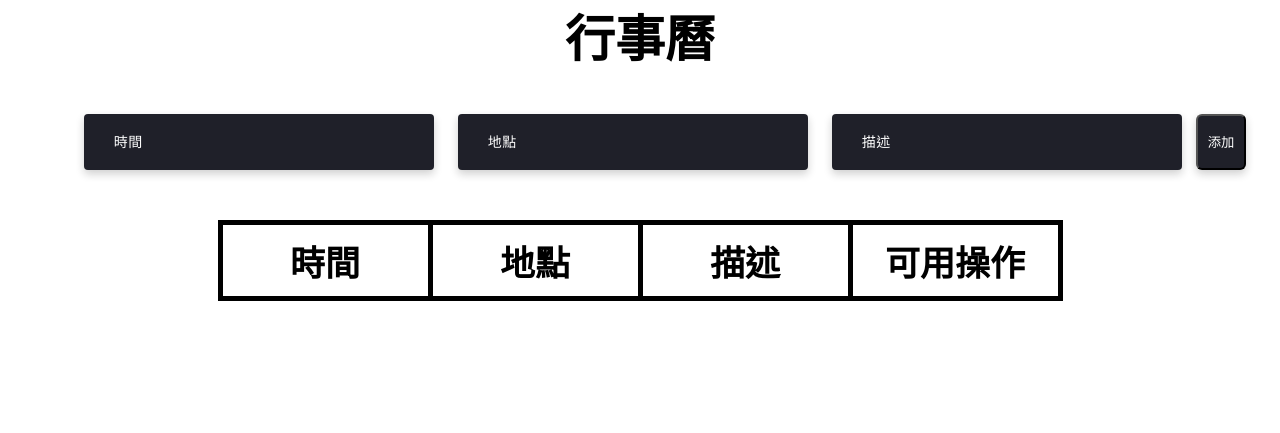
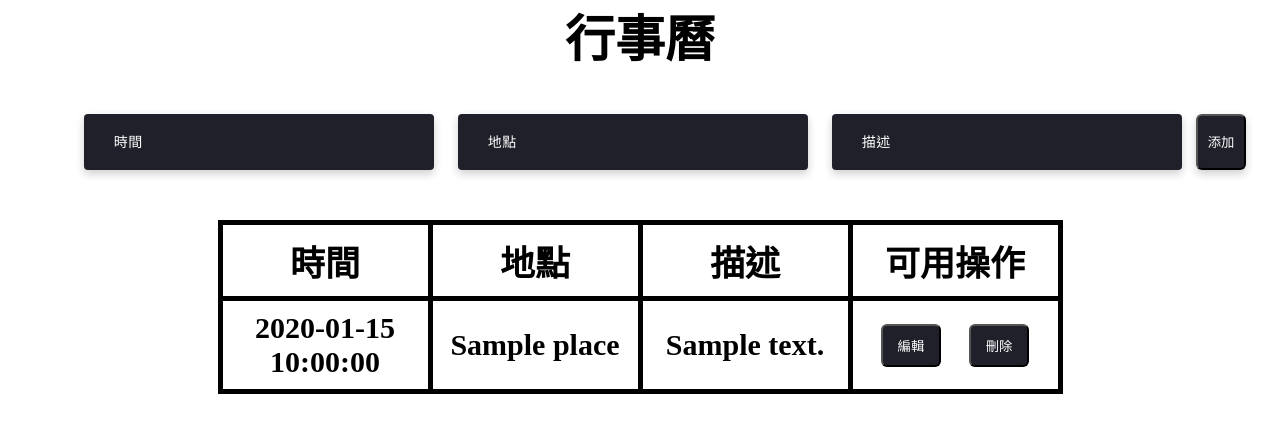
Before and after one commit to godempty/schedule-project, a Flask app: page /schedule in a window 1280 px wide. Shown: the part 35-468 px from the top of the page. Run offline with Flask 2, Linux system fonts and the light colour scheme; a database or web service that is not in the repository returns one stand-in record (values such as "Sample title"); lists and menus that the app fills with data are empty; some web fonts are replaced.

Commit message:
database and animation and some preference

```diff
--- a/server.py
+++ b/server.py
@@ -1,20 +1,27 @@
 from flask import Flask, redirect, render_template, request, url_for
 import pymongo
+from bson.objectid import ObjectId
 app = Flask(__name__)
 true = True
-myclient = pymongo.MongoClient('mongodb+srv://godempty:momo0305@cluster0.xshvh.mongodb.net/?retryWrites=true&w=majority',tls=True,tlsAllowInvalidCertificates=True)
+myclient = pymongo.MongoClient('mongodb+srv://godempty:momo0305@cluster0.i5qta6c.mongodb.net/?retryWrites=true&w=majority',tls=True,tlsAllowInvalidCertificates=True)
 mydb = myclient['Schedule']
-mycollection = mydb['collection']
+datadb = mydb['datas']
 
 @app.route('/schedule', methods=['POST','GET'])
 def show():
-    return render_template("index.html")
-@app.route('/update', methods=['POST','GET'])
-def update():
-    print(request)
-    print(request.data)
-    print(request.json)
-    return render_template("index.html")
+    if request.method == 'POST':
+        newdata = {
+            'time': request.form.get('time'),
+            'place': request.form.get('place'),
+            'description': request.form.get('description')
+        }
+        datadb.insert_one(newdata)
+    datas = datadb.find()
+    return render_template("normal.html", datas=datas)
+@app.route('/delete/<id>')
+def delete(id):
+    datadb.delete_one({'_id': ObjectId(id)})
+    return redirect('/schedule')
 
 if __name__ == "__main__":
     app.run(port='3060', debug=True)
--- a/static/js/working.js
+++ /dev/null
@@ -1,50 +0,0 @@
-let tabody = document.getElementById("tbody")
-let time = document.getElementById("time")
-let place = document.getElementById("place")
-let description = document.getElementById("description")
-
-function del(obj) {
-    var inde = obj.parentNode.parentNode.rowIndex;
-    let ttable = document.getElementById("table")
-    ttable.deleteRow(inde);
-}
-
-function edit(obj) {
-    var inde = obj.parentNode.parentNode.rowIndex;
-    let ttable = document.getElementById("table")
-    ttable.deleteRow(inde)
-}
-
-function upload() {
-    console.log('upload!')
-    let time = document.getElementById("time")
-    let place = document.getElementById("place")
-    let description = document.getElementById("description")
-    url = '/update'
-    var xhr = new XMLHttpRequest();
-    let datas = {
-        'time': time.value.toString(),
-        'place': place.value.toString(),
-        'description': description.value.toString()
-    }
-    console.log('============================')
-    console.log(typeof datas)
-    console.log(datas)
-    console.log('============================')
-    xhr.open('POST', url, false) // done
-    xhr.send(datas)
-}
-
-function addRow() {
-
-    if (description.value == '') {
-        alert("請至少要輸入描述");
-        return;
-    }
-    tabody.innerHTML += "<tr><td>" + time.value + "</td><td>" + place.value + "</td><td>" + description.value + "</td><td><button class='delbutton' type='button' onclick='edit(this)''>編輯</button><button class='delbutton' type='button' onclick='del(this)'>刪除</button></td></tr>";
-    upload();
-    time.value = "";
-    place.value = "";
-    description.value = "";
-
-}
--- a/templates/index.html
+++ b/templates/index.html
@@ -59,24 +59,36 @@
             padding: 10px 15px;
             margin: 10px;
         }
-
+        body {
+            animation: rot;
+            animation-duration: 1s;
+            position: relative;
+        }
         @keyframes rot {
             0% {
-                transform: rotate(-3600deg);
+                left: -50%;
+                opacity: 0.3;
+            }
+            60% {
+                left: 10%;
 
             }
-
-            100% {
-                transform: rotate(7200deg);
+            70% {
+                left: 5%;
+            }
+            80% {
+                left: 7.5%;
+            }
+            100%{
+                left: 0%;
+                opacity: 1;
             }
         }
 
         table {
-            animation: rot;
-            animation-duration: 1s;
+
             text-align: center;
             border-collapse: collapse;
-            font-size: 35px;
 
         }
 
@@ -85,7 +97,12 @@
             padding: 10px 15px;
             width: 5em;
         }
-
+        thead {
+            font-size: 35px;
+        }
+        tbody {
+            font-size: 30px;
+        }
         tr,
         td {
             text-align: center;
@@ -104,10 +121,12 @@
     <h1 style="font-size: 50px; text-align: center;">行事曆</h1>
 
     <div align="center" style="margin-left: 40px;">
-        <input id="time" placeholder="時間">
-        <input id="place" placeholder="地點">
-        <input id="description" placeholder="描述">
-        <button class="adde" type="button" onclick="addRow()">添加</button>
+        <form method="POST">
+            <input type="text" name="time" id="time" placeholder="時間">
+            <input type="text" name="place" id="place" placeholder="地點">
+            <input type="text" name="description" id="description" placeholder="描述">
+            <button class="adde" type="submit">添加</button>
+        </form>
     </div>
 
     <div align="center" style="margin-top: 50px">
@@ -121,11 +140,11 @@
                 </tr>
             </thead>
             <tbody id="tbody">
-
+                {% block content %}
+                {% endblock %}
             </tbody>
         </table>
     </div>
-    <script src="../static/js/working.js"></script>
 </body>
 
 </html>
--- /dev/null
+++ b/templates/normal.html
@@ -0,0 +1,20 @@
+{% extends "index.html" %}
+{% block content %}
+    {% for data in datas %}
+
+        <tr>
+            <th>{{ data['time'] }}</th>
+            <th>{{ data['place'] }}</th>
+            <th>{{ data['description'] }}</th>
+            <th>
+                <a>
+                    <button class='delbutton' type='button' >編輯</button>
+                </a>
+                <a href="/delete/{{data['_id']}}">
+                    <button class='delbutton' type='button' >刪除</button>
+                </a>
+            </th>
+        </tr>
+    {% endfor %}
+
+{% endblock%}
```
